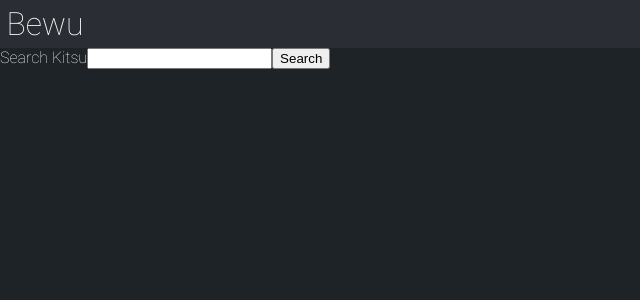
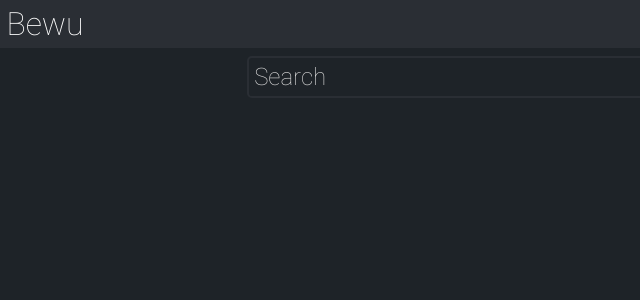
Before and after one commit to ThatAnnoyingKid/Bewu, a Svelte app in the folder frontend/: page / in a window 1280 px wide. Shown: the top 300 px of the page, without its empty margins (0-640 px from the left). Built offline with nearby package versions, Linux system fonts and the light colour scheme.

Commit message:
Polish search bar

```diff
--- a/frontend/src/App.svelte
+++ b/frontend/src/App.svelte
@@ -1,24 +1,17 @@
 <script>
+  import Index from "./views/Index.svelte";
+
   import NavBar from "./components/NavBar.svelte";
   import Router from "svelte-spa-router";
   import Api from "./Api.js";
 
-  let inputValue = "";
-  function handleClick() {
-    Api.searchKitsu(inputValue);
-  }
-
-  const routes = {};
+  const routes = {
+    "/": Index,
+  };
 </script>
 
 <NavBar />
 <Router {routes} />
 
-<label for="kitsu-search">Search Kitsu</label><input
-  type="text"
-  name="kitsu-search"
-  bind:value={inputValue}
-/><button on:click={handleClick}>Search</button>
-
 <style>
 </style>
--- /dev/null
+++ b/frontend/src/views/Index.svelte
@@ -0,0 +1,71 @@
+<script>
+  import Api from "../api.js";
+
+  let raw = '';
+
+  let inputValue = "";
+  function handleKeyDown(event) {
+    if(event.keyCode == 13) {
+        Api.searchKitsu(inputValue)
+            .then((json) => {
+                raw += JSON.stringify(json);
+            }).catch((error) => {
+                alert(error);
+            });
+    }
+  }
+</script>
+
+<div class="container">
+  <div class="input-container">
+    <input
+      autocomplete="off"
+      maxlength="256"
+      name="search"
+      placeholder="Search"
+      type="search"
+      bind:value={inputValue}
+      on:keydown={handleKeyDown}
+    />
+  </div>
+  {raw}
+</div>
+
+<style>
+  .container {
+    padding: 0.5em;
+  }
+
+  .input-container {
+    display: flex;
+    justify-content: center;
+  }
+
+  .input-container input {
+    appearance: none;
+    background-color: var(--main-bg-color);
+    border-color: var(--secondary-bg-color);
+    border-radius: 0.2em;
+    border-style: solid;
+    color: var(--main-text-color);
+    flex-grow: 0.5;
+    font-size: 1.5em;
+    font-family: "sans-serif";
+    padding: 0.2em;
+    outline: none;
+  }
+
+  .input-container input::placeholder {
+    color: var(--main-text-color);
+    filter: brightness(85%);
+  }
+
+  .input-container input::-webkit-search-cancel-button {
+    display: none;
+  }
+
+  .input-container input:focus {
+    background-color: var(--secondary-bg-color);
+    border-color: var(--secondary-bg-color);
+  }
+</style>
```
Also changed, not shown: 1 other file (tests, documents, lock files or other folders).
